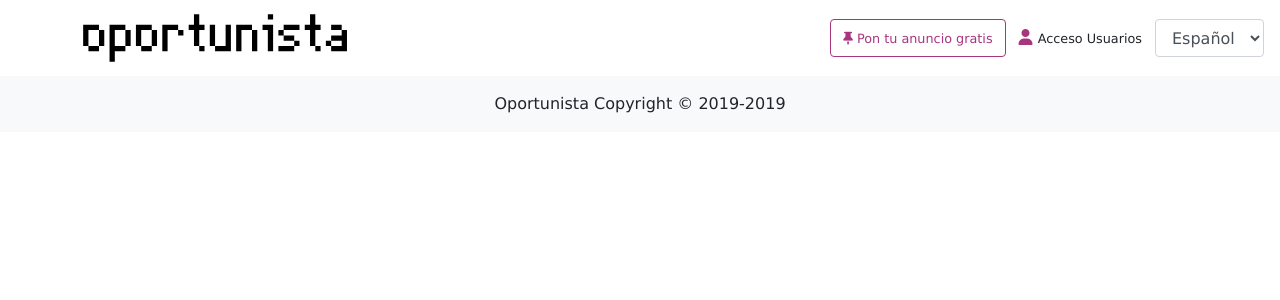
After one commit to aadevafi7/F1-Oportunista-deployment, a Django app: page /publicaciones/ in a window 1280 px wide. The commit adds this page. Shown: the top 300 px of the page. Run offline with Django 3.2, Linux system fonts and the light colour scheme; some libraries are stand-ins or nearby versions.

Commit message:
Creació de html publicacions basica i enllaç al botó de buscar

```diff
--- a/idealista/idealista_app/urls.py
+++ b/idealista/idealista_app/urls.py
@@ -52,4 +52,9 @@ urlpatterns = [
         view=views.profile,
         name='profile'
     ),
+    url(
+        regex=r'^publicaciones/',
+        view=views.publicaciones,
+        name='publicaciones'
+    ),
 ]
--- a/idealista/idealista_app/views.py
+++ b/idealista/idealista_app/views.py
@@ -61,6 +61,10 @@ def publicarAnuncio3(request):
     return render(request, 'idealista_app/publicar-anuncio3.html')
 
 
+def publicaciones(request):
+    return render(request, 'idealista_app/buscar-publicaciones.html')
+
+
 def login(request):
     if request.method == 'POST':
         form = LoginForm(request.POST)
--- /dev/null
+++ b/idealista/templates/idealista_app/buscar-publicaciones.html
@@ -0,0 +1,85 @@
+<!DOCTYPE html>
+<html>
+
+<head>
+  <meta charset="utf-8">
+  {% load static %}
+
+  <link rel="stylesheet" type="text/css" href="{% static "css/style.css" %}">
+  <link rel="stylesheet" href="https://cdnjs.cloudflare.com/ajax/libs/font-awesome/4.7.0/css/font-awesome.min.css">
+  <script src="https://kit.fontawesome.com/8593a80e63.js" crossorigin="anonymous"></script>
+</head>
+
+<body>
+  <nav class="navbar navbar-expand-lg navbar-light">
+    <a class="navbar-brand" href="{% url 'idealista_app:homePage' %}">
+      <img src="{% static "img/logo.svg" %}" width="400" height="50" class="d-inline-block align-top" alt="oportunista">
+    </a>
+    <button class="navbar-toggler" type="button" data-toggle="collapse" data-target="#navbarText"
+      aria-controls="navbarText" aria-expanded="false" aria-label="Toggle navigation">
+      <span class="navbar-toggler-icon"></span>
+    </button>
+    <div class="collapse navbar-collapse" id="navbarText">
+      <ul class="navbar-nav ml-auto">
+        <a href="{% url 'idealista_app:publicarAnuncio' %}" class="btn btn-outline-secondary rounded text-black">
+          <small>
+            <i class="fas fa-thumbtack"></i>
+            Pon tu anuncio gratis
+          </small>
+        </a>
+        <li class="nav-item active" href="#">
+          {% if user.is_authenticated %}
+          <a href="{% url 'idealista_app:logout' %}">
+            <button class="btn"><i class="fa fa-user text-secondary"></i>
+              <small>
+                Cerrar sesión
+              </small>
+            </button>
+          </a>
+          {% else %}
+          <a href="{% url 'idealista_app:login' %}">
+            <button class="btn"><i class="fa fa-user text-secondary"></i>
+              <small>
+                Acceso Usuarios
+              </small>
+            </button>
+          </a>
+          {% endif %}
+        </li>
+        {% if not user.is_authenticated %}
+        <li class="nav-item" href="#">
+          <select class="form-control">
+            <option data-content='<span class="flag-icon flag-icon-us"></span> Español'>Español</option>
+            <option data-content='<span class="flag-icon flag-icon-mx"></span> English'>English</option>
+          </select>
+        </li>
+        {% endif %}
+
+        {% if  user.is_authenticated %}
+        <li class="nav-item active">
+          <a href="{% url 'idealista_app:profile' %}">
+            <button class="btn">
+              <i class="fas fa-user-circle text-primary fa-2x"></i>
+              <small>{{ user.first_name }}</small>
+            </button>
+          </a>
+        </li>
+        {% endif %}
+      </ul>
+    </div>
+  </nav>
+
+
+
+
+  <footer class="d-flex flex-column footer font-small">
+    <div class="footer-copyright text-center py-3 bg-light">
+      <a>Oportunista Copyright &copy; 2019-2019</a>
+    </div>
+  </footer>
+
+  <script src="https://code.jquery.com/jquery-2.1.3.min.js"></script>
+  <script src="{% static "js/bootstrap.js" %}"></script>
+</body>
+
+</html>
--- a/idealista/templates/idealista_app/home.html
+++ b/idealista/templates/idealista_app/home.html
@@ -111,7 +111,11 @@
       </div>
       <div class="row py-2 px-1 justify-content-end">
         <div class="col-4">
-          <button class="btn btn-secondary btn-block rounded-0" type="search"><strong>Buscar</strong></button>
+          <a href="{% url 'idealista_app:publicaciones' %}"class="btn btn-secondary btn-block rounded-0">
+            <strong>
+              Buscar
+            </strong>
+          </a>
         </div>
 
       </div>
```
